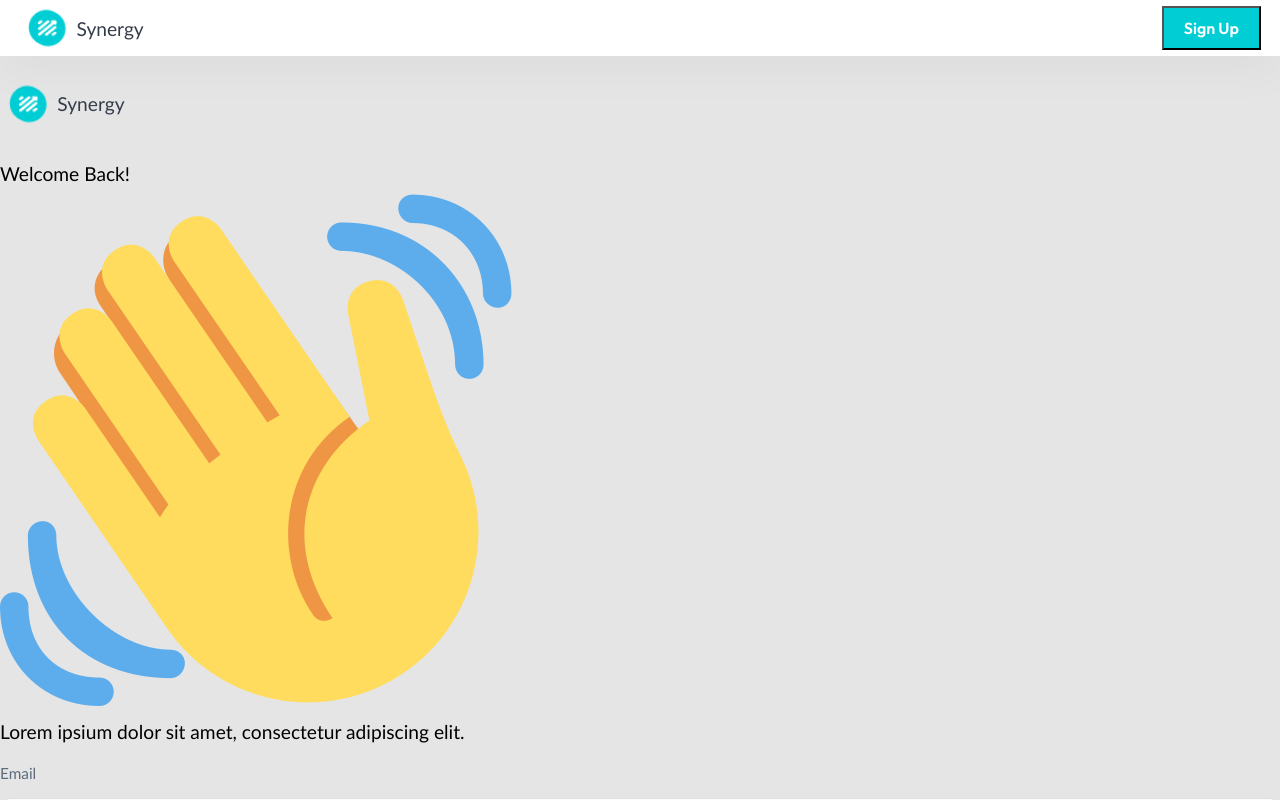
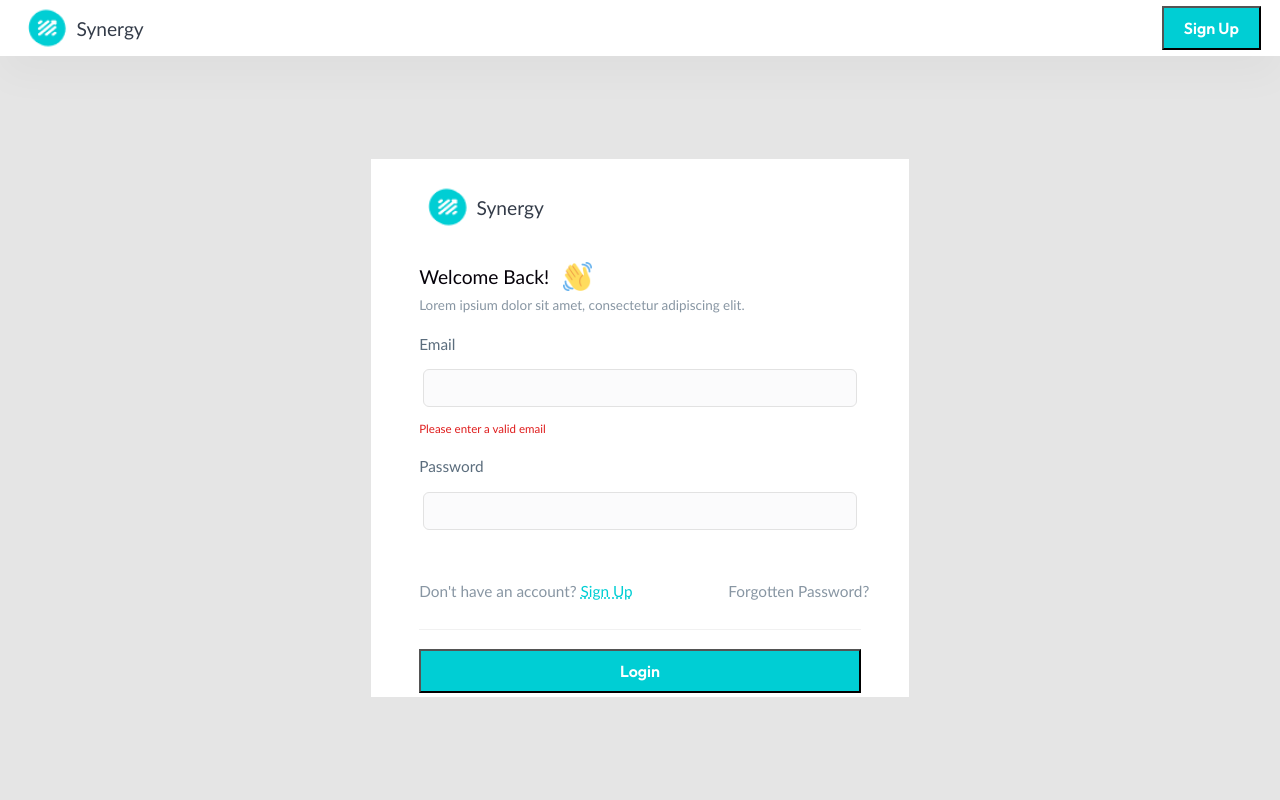
Before and after one commit to nology-tech/quadra-client-project, a React (Create React App) app: page /login in a window 1280 px wide. Built offline with nearby package versions, Linux system fonts and the light colour scheme.

Commit message:
Fixed SCSS errors

```diff
--- a/src/pages/Login/Login.jsx
+++ b/src/pages/Login/Login.jsx
@@ -70,13 +70,15 @@ const Login = ({saveUser}) => {
         }
 
     return (
-        <div className="login">
+        <div className="signIn">
             <AuthNav isLogin={false}/>
-            <div className="signIn">
+            <div className="signIn__form">
+                <div className="signIn__contents">
+
                     <Logo isTextDark={isTextDark}/>
                     <div className="signIn__welcome">
                         <p className="signIn__message">Welcome Back!</p>
-                    <img src={hand} alt="welcome"></img>
+                        <img className="signIn__img" src={hand} alt="welcome"></img>
                     </div>
                     <p className="signIn__intro">Lorem ipsium dolor sit amet, consectetur adipiscing elit.</p>
                     <InputBox
@@ -94,11 +96,12 @@ const Login = ({saveUser}) => {
                         onChange={handlePassword}
                     />
                     <div className="signIn__options">
-                    <p>Don&apos;t have an account? <a>Sign Up</a></p>
+                        <p>Don&apos;t have an account? <a className="signIn__link">Sign Up</a></p>
                         <p><a>Forgotten Password?</a></p>
                     </div>
                     <div className="signIn__line"></div>
                     <Button className="signIn__submit" buttonText={"Login"} handleClick={handleLogin} />
+                </div>
             </div>
         </div>
     );
--- a/src/pages/Login/Login.scss
+++ b/src/pages/Login/Login.scss
@@ -1,72 +1,57 @@
     @use "../../styles/variables" as *;
 
-.login {
+.signIn {
     background-color: $color-background;
     height: 100vh;
-    overflow-y: hidden;
-    overflow-x: hidden;
-    &__content {
+    &__form {
         display: flex;
         justify-content: center;
         align-items: center;
         height: 93vh;
     }
-}
-.login__form {
+    &__contents{
         display: flex;
         flex-direction: column;
         background-color: $background-color;
         width: 28rem;
         height: 28rem;
         padding: 0 2.5rem;
-
-    .login__welcome {
+    }
+    &__welcome{
         display: flex;
         width: 100%;
         align-items: center;
         margin-bottom: -0.5rem;
-
-        .signIn__message {
+    }
+    &__message{
         font-weight: 500;
             color:$color-heading;
             font-size: 1rem;
-
     }
 
-        img {
+    &__img{
         height: 1.5rem;
             aspect-ratio: 1 / 1;
             margin-right: 14rem;
     }
-    }
-
-    .login__intro {
-
+    &__intro{
         font-size: 0.7rem;
         color:$color-text-secondary;
-
     }
-
-    .login__options {
-
+    &__options{
         color:$color-text-secondary;
         font-size: 0.8rem;
         display: flex;
         justify-content: space-between;
         width: 140%;
         margin-top: 2rem;
-
-        a {
-
+    }
+    &__link{
         color:$color-primary;
             text-decoration:underline dotted;
 
     }
-
-    }
-
-    .login__line {
-
+    &__line{
         height: 1px;
         width: 100%;
         border-bottom: 1px solid $line-divider;
@@ -75,9 +60,7 @@
         align-self: center;
 
     }
-
-    .login__submit {
-
+    &__submit{
         background-color: $color-primary;
         color: $color-funds-text;
         width: 5rem;
@@ -87,5 +70,4 @@
         border: none;
 
     }
-
 }
```
Lines whose indentation alone changed are shown as unchanged.
